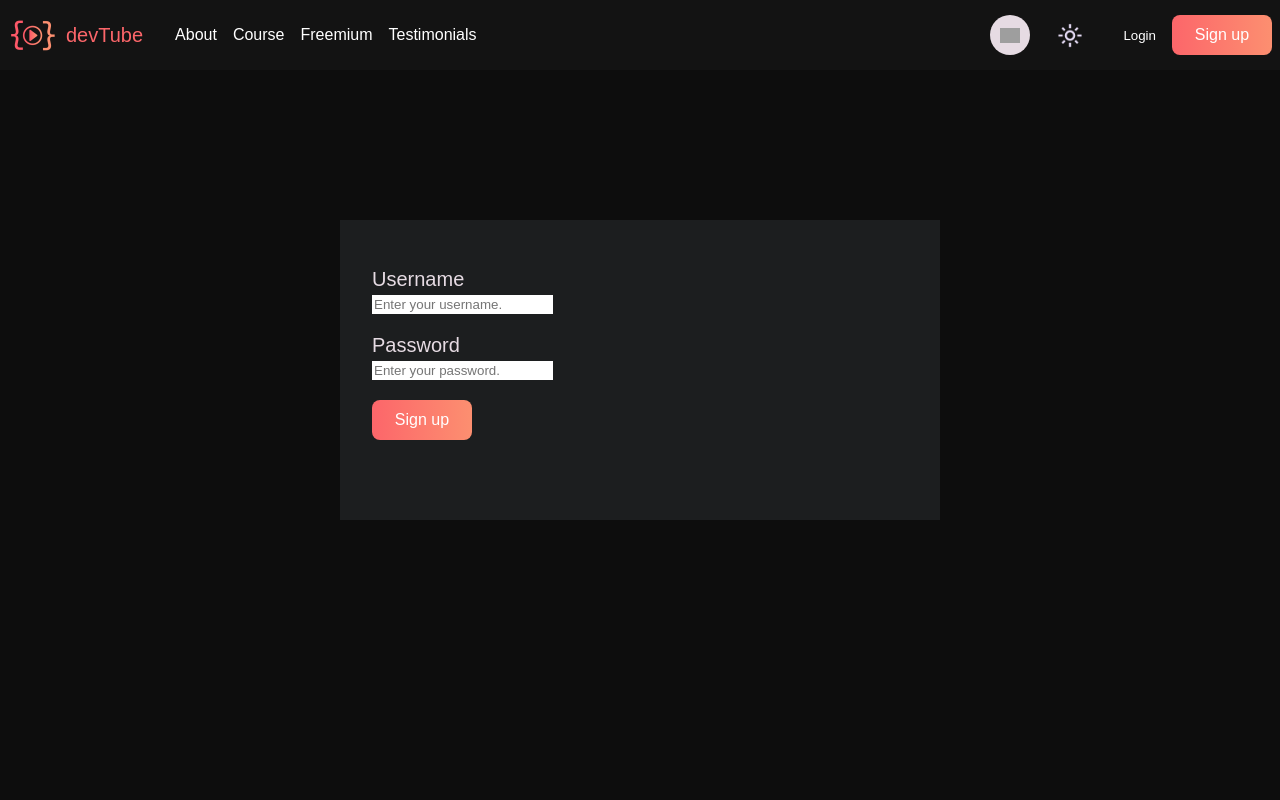
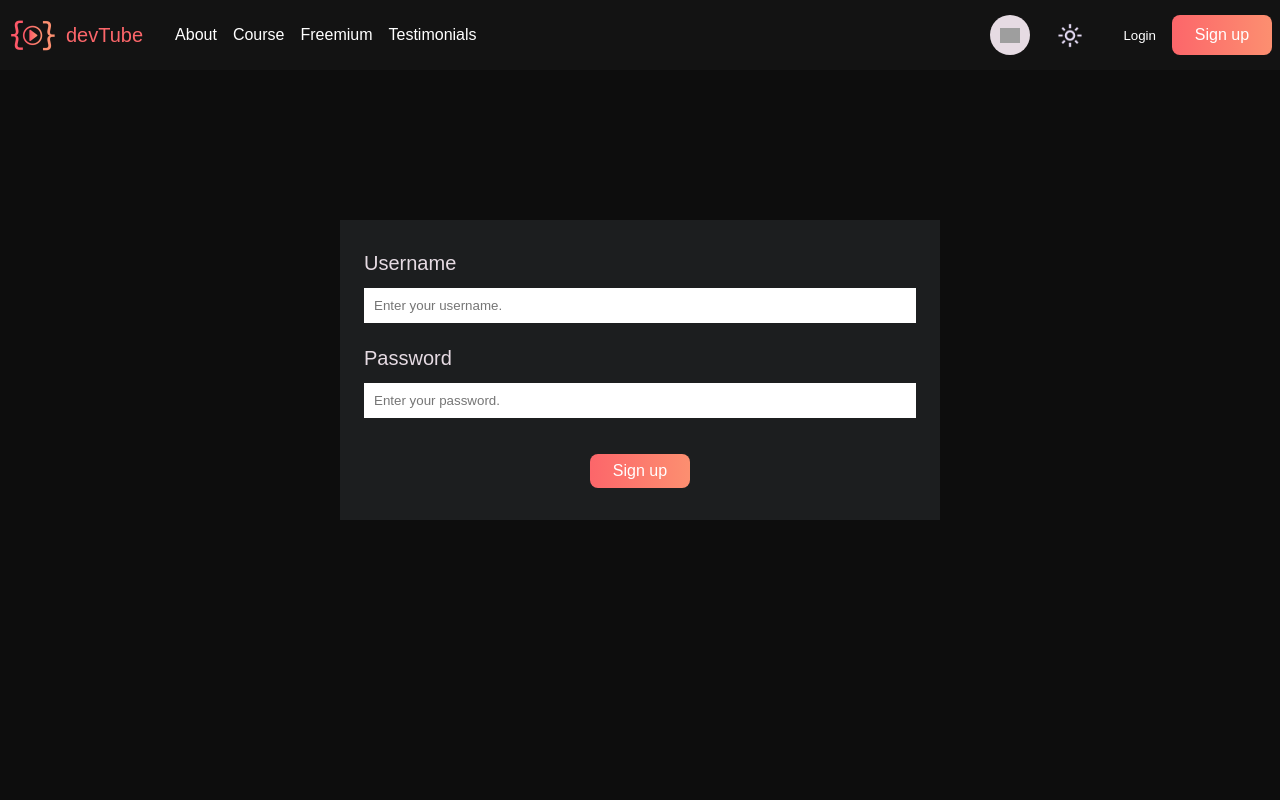
Before and after one commit to WildCodeSchool-2024-09/JS-Nantes-CSS117-P3_DevTube, a React (Vite) app in the folder client/: page /login in a window 1280 px wide. Shown: the top 800 px of the page. Built offline with nearby package versions, Linux system fonts and the light colour scheme; grey boxes are pictures that could not be loaded; a web font is replaced by a local one.

Commit message:
The login form is done.

```diff
--- a/client/src/components/Header/Header.tsx
+++ b/client/src/components/Header/Header.tsx
@@ -43,7 +43,7 @@ export default function Header() {
               <NavLink to={""}>Testimonials</NavLink>
             </li>
             <li>
-              <NavLink to={""}>Login</NavLink>
+              <NavLink to={"/login"}>Login</NavLink>
             </li>
             <li>
               <NavLink to={""}>Sign up</NavLink>
@@ -69,7 +69,7 @@ export default function Header() {
       <img className="img-light-mode" src="light_mode.png" alt="" />
       <section className="login-sign-up-container">
         <button type="button" className="btn-login">
-          Login
+          <NavLink to={"/login"}>Login</NavLink>
         </button>
         <button type="button" className="little-cta">
           Sign up
--- a/client/src/pages/Login/Login.tsx
+++ b/client/src/pages/Login/Login.tsx
@@ -5,26 +5,32 @@ export default function Login() {
     <section className="main-form-login">
       <form action="submit" method="get" className="form-login-container">
         <ul>
-          <li>
-            <label htmlFor="username">Username</label>
+          <li className="form-login-label">
+            <label id="username" htmlFor="username">
+              Username
+            </label>
           </li>
           <li>
             <input
               type="text"
               name="username"
+              aria-labelledby="username"
               placeholder="Enter your username."
               required
             />
           </li>
         </ul>
         <ul>
-          <li>
-            <label htmlFor="password">Password</label>
+          <li className="form-login-label">
+            <label id="password" htmlFor="password">
+              Password
+            </label>
           </li>
           <li>
             <input
               type="text"
               name="password"
+              aria-labelledby="password"
               placeholder="Enter your password."
               required
             />
--- a/client/src/styles/Login.css
+++ b/client/src/styles/Login.css
@@ -7,12 +7,25 @@
 .form-login-container {
   display: flex;
   flex-direction: column;
-  gap: 1.25rem;
+  justify-content: center;
   width: 300px;
-  height: auto;
-  padding: 3rem 2rem;
+  height: fit-content;
+  padding: 2rem 1.5rem;
+  gap: 1.5rem;
   transform: translateY(150px);
   background-color: var(--tertiary-color);
+}
+.form-login-label {
+  margin-bottom: .8rem;
+}
+.form-login-container input {
+  width: 100%;
+  height: 35px;
+  padding-left: .5rem;
+}
+.form-login-container button {
+  align-self: center;
+  margin-top: .8rem;
 }
 @media screen and (min-width: 768px) {
   .form-login-container {
```
